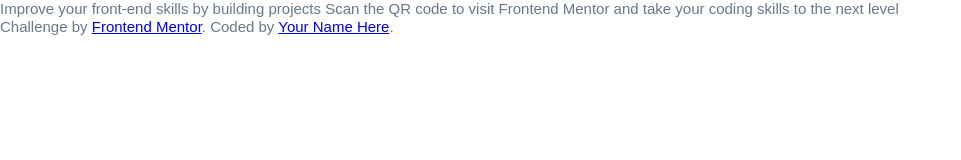
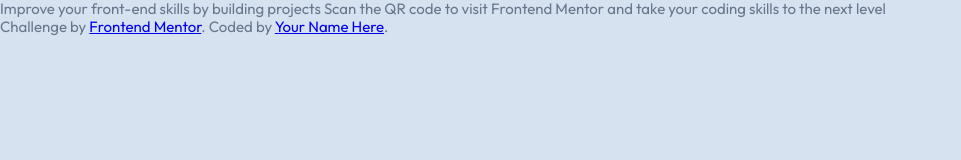
Before and after one commit to Diego01GD/QR-Page, a plain HTML site: page index.html in a window 1280 px wide. Shown: the whole page, without its empty margins (0-961 px from the left). Drawn offline with Linux system fonts and the light colour scheme.

```diff
--- a/css/style.css
+++ b/css/style.css
@@ -3,11 +3,6 @@
   --slate300: hsl(212, 45%, 89%);
   --slate500: hsl(216, 15%, 48%);
   --slate900: hsl(218, 44%, 22%);
-}
-
-@font-face {
-  font-family: "Outfit";
-  src: url(https://fonts.google.com/specimen/Outfit);
 }
 
 *{
@@ -18,7 +13,8 @@
 
 body{
   font-size: 15px;
-  font-family: sans-serif;
+  font-family: Outfit;
   color: var(--slate500);
   line-height: 1.2;
+  background-color: var(--slate300);
 }
--- a/index.html
+++ b/index.html
@@ -6,10 +6,17 @@
 
   <link rel="icon" type="image/png" sizes="32x32" href="/img/favicon-32x32.png">
   <link rel="stylesheet" href="css/style.css">
+  <link rel="preconnect" href="https://fonts.googleapis.com">
+  <link rel="preconnect" href="https://fonts.gstatic.com" crossorigin>
+  <link href="https://fonts.googleapis.com/css2?family=Open+Sans:ital,wdth@0,75..100;1,75..100&family=Outfit:wght@100..900&family=PT+Sans:wght@400;700&display=swap" rel="stylesheet">
 
   <title>Frontend Mentor | QR code component</title>
 </head>
 <body>
+
+  <div class="container">
+
+  </div>
 
   Improve your front-end skills by building projects
 
```
